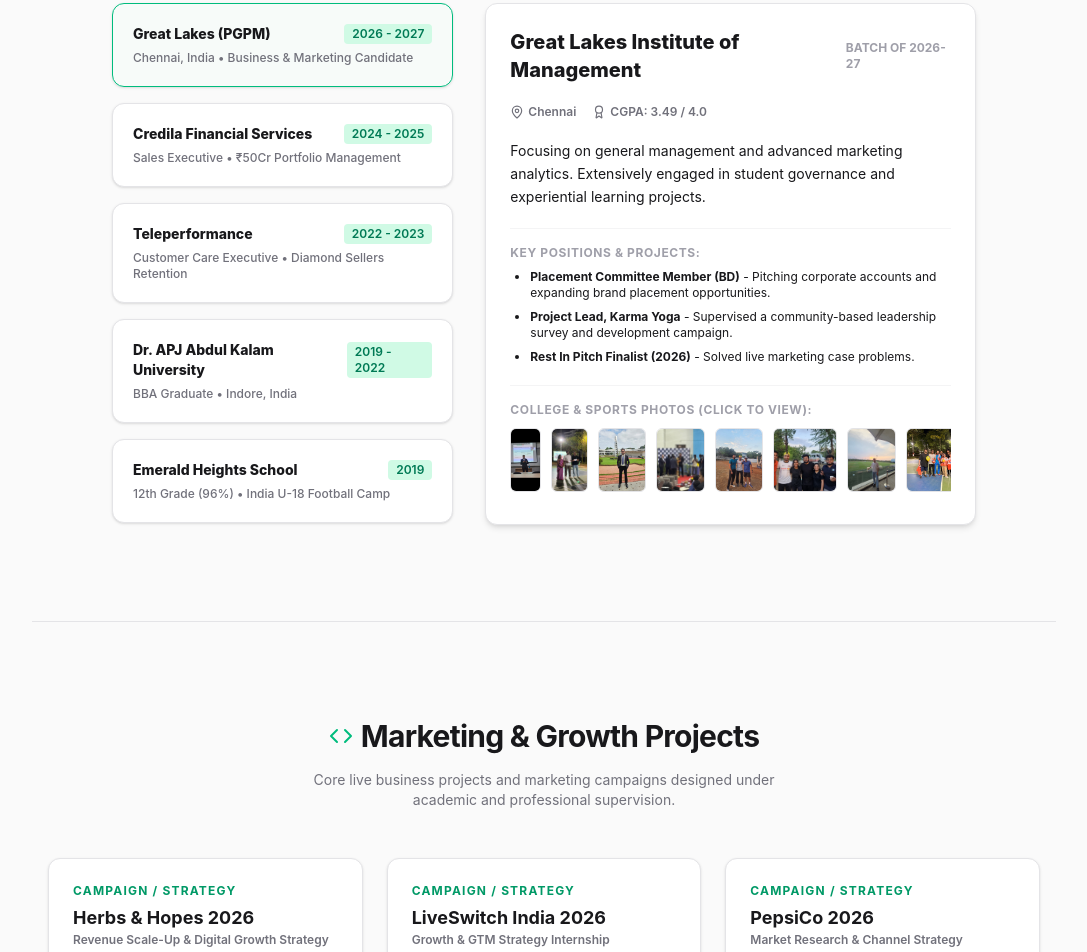
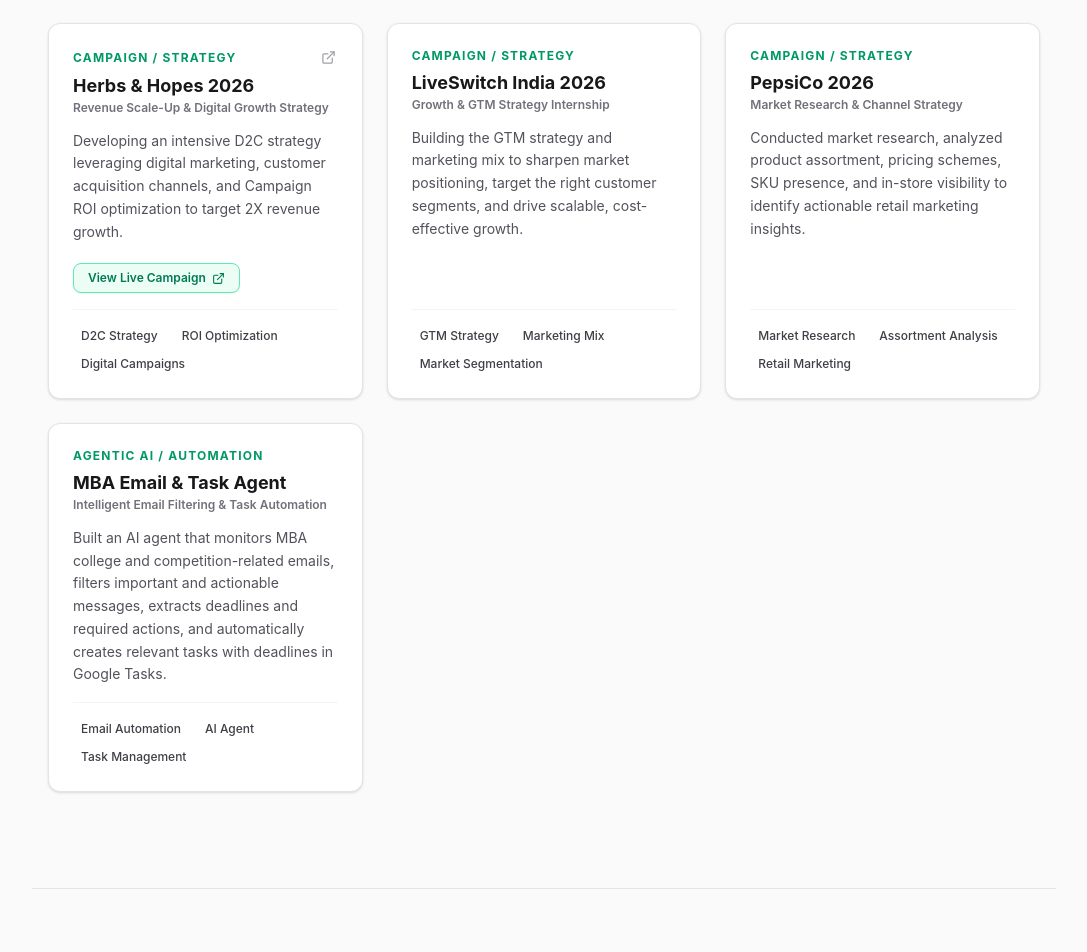
Before and after one commit to Anirudh191919/Anirudh191919.github.io, a React (Vite) app: page / in a window 1280 px wide. Shown: the part 1520-2472 px from the top of the page, without its empty margins (96-1183 px from the left). Built offline with nearby package versions, Linux system fonts and the light colour scheme.

Commit message:
Move projects section after core profile and add Herbs & Hopes campaign link

```diff
--- a/src/App.jsx
+++ b/src/App.jsx
@@ -131,7 +131,9 @@
       title: "Herbs & Hopes 2026",
       subtitle: "Revenue Scale-Up & Digital Growth Strategy",
       description: "Developing an intensive D2C strategy leveraging digital marketing, customer acquisition channels, and Campaign ROI optimization to target 2X revenue growth.",
-      tags: ["D2C Strategy", "ROI Optimization", "Digital Campaigns"]
+      tags: ["D2C Strategy", "ROI Optimization", "Digital Campaigns"],
+      link: "https://anirudh191919.github.io/herbsnhopes-campaign/",
+      linkText: "View Live Campaign"
     },
     {
       title: "LiveSwitch India 2026",
@@ -305,7 +307,7 @@
 
   useEffect(() => {
     const handleScroll = () => {
-      const sections = ['about', 'journey', 'projects', 'photos', 'achievements', 'contact'];
+      const sections = ['about', 'projects', 'journey', 'photos', 'achievements', 'contact'];
       const scrollPosition = window.scrollY + 200;
 
       for (const section of sections) {
@@ -436,8 +438,8 @@
           <nav className="hidden md:flex items-center space-x-8 text-sm font-medium">
             {[
               { id: 'about', label: 'About' },
+              { id: 'projects', label: 'Projects' },
               { id: 'journey', label: 'My Journey' },
-              { id: 'projects', label: 'Projects' },
               { id: 'photos', label: 'Photo Gallery' },
               { id: 'achievements', label: 'Achievements' },
               { id: 'contact', label: 'Contact' }
@@ -482,8 +484,8 @@
           <div className="md:hidden border-b border-zinc-200 dark:border-zinc-800 bg-white dark:bg-zinc-950 px-4 py-4 space-y-3 transition-colors duration-305">
             {[
               { id: 'about', label: 'About' },
+              { id: 'projects', label: 'Projects' },
               { id: 'journey', label: 'My Journey' },
-              { id: 'projects', label: 'Projects' },
               { id: 'photos', label: 'Photo Gallery' },
               { id: 'achievements', label: 'Achievements' },
               { id: 'contact', label: 'Contact' }
@@ -605,6 +607,89 @@
               ))}
             </div>
           </div>
+        </div>
+      </section>
+
+      <hr className="max-w-5xl mx-auto border-zinc-200 dark:border-zinc-900" />
+
+      {/* Projects Section */}
+      <section id="projects" className="max-w-5xl mx-auto px-4 py-16 md:py-24">
+        <h2 className="text-3xl font-bold tracking-tight mb-4 text-center flex items-center justify-center gap-2">
+          <Code className="text-emerald-500" size={24} />
+          Marketing & Growth Projects
+        </h2>
+        <p className="text-sm text-zinc-500 dark:text-zinc-400 text-center mb-12 max-w-lg mx-auto">
+          Core live business projects and marketing campaigns designed under academic and professional supervision.
+        </p>
+
+        <div className="grid grid-cols-1 md:grid-cols-3 gap-6">
+          {ANIRUDH_DATA.projects.map((proj, idx) => (
+            <div
+              key={idx}
+              className="flex flex-col justify-between p-6 rounded-xl border border-zinc-200 dark:border-zinc-800 bg-white dark:bg-[#0c0c0f] hover:border-emerald-500/50 shadow-sm transition-all duration-300 group"
+            >
+              <div>
+                <div className="flex items-center justify-between gap-2 mb-2">
+                  <span className="text-xs font-bold text-emerald-600 dark:text-emerald-400 uppercase tracking-widest block">
+                    {proj.category || "Campaign / Strategy"}
+                  </span>
+                  {proj.link && (
+                    <a
+                      href={proj.link}
+                      target="_blank"
+                      rel="noopener noreferrer"
+                      className="text-zinc-400 hover:text-emerald-500 dark:hover:text-emerald-400 transition-colors p-0.5"
+                      title={proj.linkText || "View Live Campaign"}
+                    >
+                      <ExternalLink size={15} />
+                    </a>
+                  )}
+                </div>
+                <h3 className="text-lg font-bold text-zinc-900 dark:text-white leading-tight mb-1">
+                  {proj.link ? (
+                    <a
+                      href={proj.link}
+                      target="_blank"
+                      rel="noopener noreferrer"
+                      className="hover:text-emerald-600 dark:hover:text-emerald-400 transition-colors inline-flex items-center gap-1.5"
+                    >
+                      {proj.title}
+                    </a>
+                  ) : (
+                    proj.title
+                  )}
+                </h3>
+                <p className="text-xs text-zinc-500 dark:text-zinc-450 font-semibold mb-4 leading-none">
+                  {proj.subtitle}
+                </p>
+                <p className="text-sm text-zinc-600 dark:text-zinc-400 leading-relaxed mb-4">
+                  {proj.description}
+                </p>
+
+                {proj.link && (
+                  <div className="mb-4 pt-1">
+                    <a
+                      href={proj.link}
+                      target="_blank"
+                      rel="noopener noreferrer"
+                      className="inline-flex items-center gap-1.5 px-3.5 py-1.5 rounded-lg text-xs font-semibold bg-emerald-50 dark:bg-emerald-950/40 text-emerald-700 dark:text-emerald-300 border border-emerald-300 dark:border-emerald-800/80 hover:bg-emerald-600 hover:text-white dark:hover:bg-emerald-500 dark:hover:text-black transition-all duration-200 group/link shadow-xs"
+                    >
+                      <span>{proj.linkText || "View Live Campaign"}</span>
+                      <ExternalLink size={13} className="transition-transform duration-200 group-hover/link:translate-x-0.5 group-hover/link:-translate-y-0.5" />
+                    </a>
+                  </div>
+                )}
+              </div>
+
+              <div className="flex flex-wrap gap-2 pt-4 border-t border-zinc-100 dark:border-zinc-900">
+                {proj.tags.map(t => (
+                  <span key={t} className="px-2 py-0.5 text-xs rounded-md bg-zinc-105 dark:bg-zinc-900 text-zinc-700 dark:text-zinc-300 font-medium">
+                    {t}
+                  </span>
+                ))}
+              </div>
+            </div>
+          ))}
         </div>
       </section>
 
@@ -881,51 +966,6 @@
 
           </div>
 
-        </div>
-      </section>
-
-      <hr className="max-w-5xl mx-auto border-zinc-200 dark:border-zinc-900" />
-
-      {/* Projects Section */}
-      <section id="projects" className="max-w-5xl mx-auto px-4 py-16 md:py-24">
-        <h2 className="text-3xl font-bold tracking-tight mb-4 text-center flex items-center justify-center gap-2">
-          <Code className="text-emerald-500" size={24} />
-          Marketing & Growth Projects
-        </h2>
-        <p className="text-sm text-zinc-500 dark:text-zinc-400 text-center mb-12 max-w-lg mx-auto">
-          Core live business projects and marketing campaigns designed under academic and professional supervision.
-        </p>
-
-        <div className="grid grid-cols-1 md:grid-cols-3 gap-6">
-          {ANIRUDH_DATA.projects.map((proj, idx) => (
-            <div
-              key={idx}
-              className="flex flex-col justify-between p-6 rounded-xl border border-zinc-200 dark:border-zinc-800 bg-white dark:bg-[#0c0c0f] hover:border-emerald-500/50 shadow-sm transition-all duration-300"
-            >
-              <div>
-                <span className="text-xs font-bold text-emerald-600 dark:text-emerald-400 uppercase tracking-widest block mb-2">
-                  {proj.category || "Campaign / Strategy"}
-                </span>
-                <h3 className="text-lg font-bold text-zinc-900 dark:text-white leading-tight mb-1">
-                  {proj.title}
-                </h3>
-                <p className="text-xs text-zinc-500 dark:text-zinc-450 font-semibold mb-4 leading-none">
-                  {proj.subtitle}
-                </p>
-                <p className="text-sm text-zinc-600 dark:text-zinc-400 leading-relaxed mb-6">
-                  {proj.description}
-                </p>
-              </div>
-
-              <div className="flex flex-wrap gap-2 pt-4 border-t border-zinc-100 dark:border-zinc-900">
-                {proj.tags.map(t => (
-                  <span key={t} className="px-2 py-0.5 text-xs rounded-md bg-zinc-105 dark:bg-zinc-900 text-zinc-700 dark:text-zinc-300 font-medium">
-                    {t}
-                  </span>
-                ))}
-              </div>
-            </div>
-          ))}
         </div>
       </section>
 
```
